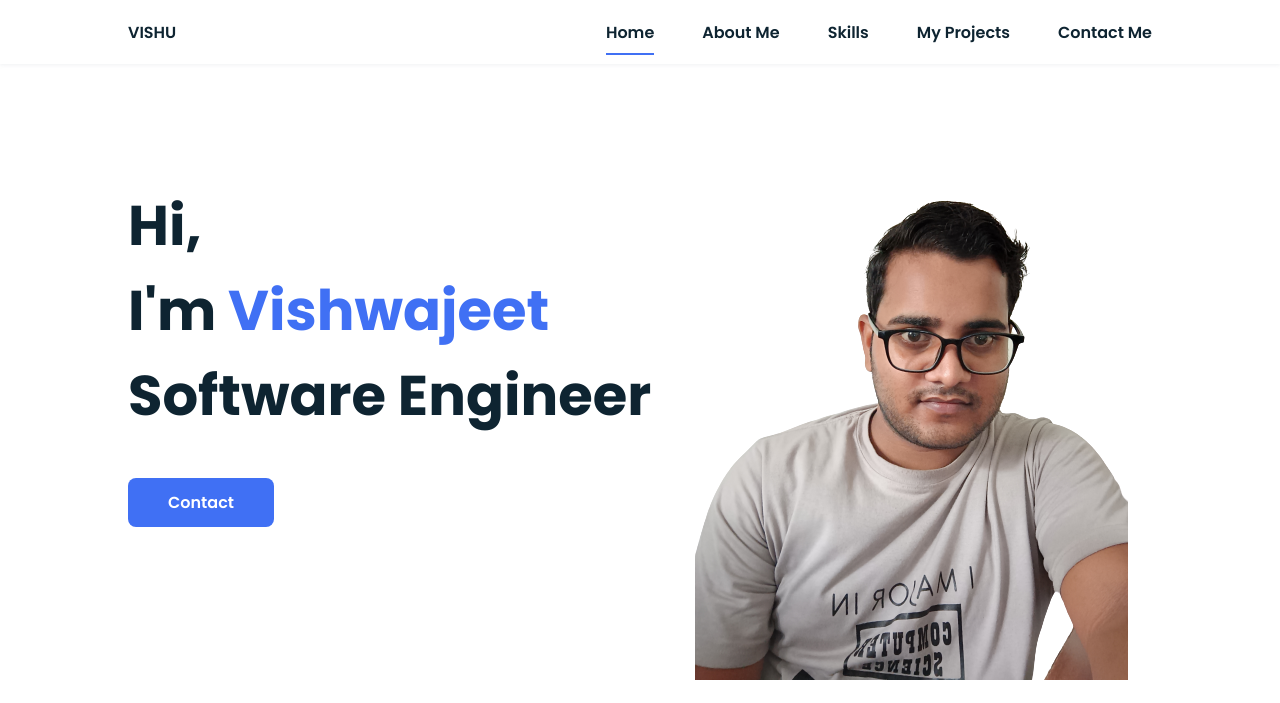
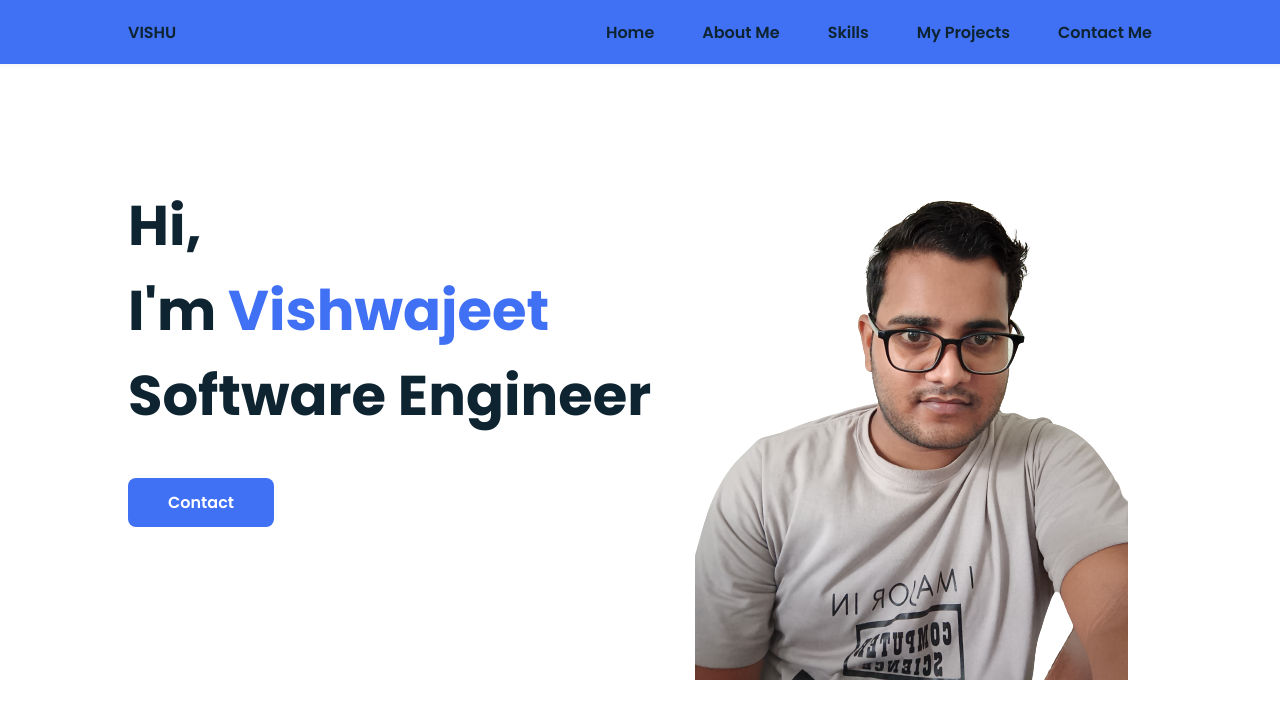
Before and after one commit to vishu2297/My-Portfolio, a plain HTML site: page index.html in a window 1280 px wide. Shown: the top 703 px of the page. Drawn offline with nearby package versions, Linux system fonts and the light colour scheme.

Commit message:
Update styles.css

```diff
--- a/assets/css/styles.css
+++ b/assets/css/styles.css
@@ -116,7 +116,7 @@ img{
   top: 0;
   left: 0;
   z-index: var(--z-fixed);
-  background-color: #fff;
+  background-color:#4070F4;
   box-shadow: 0 1px 4px rgba(146,161,176,.15);
 }
 
```
